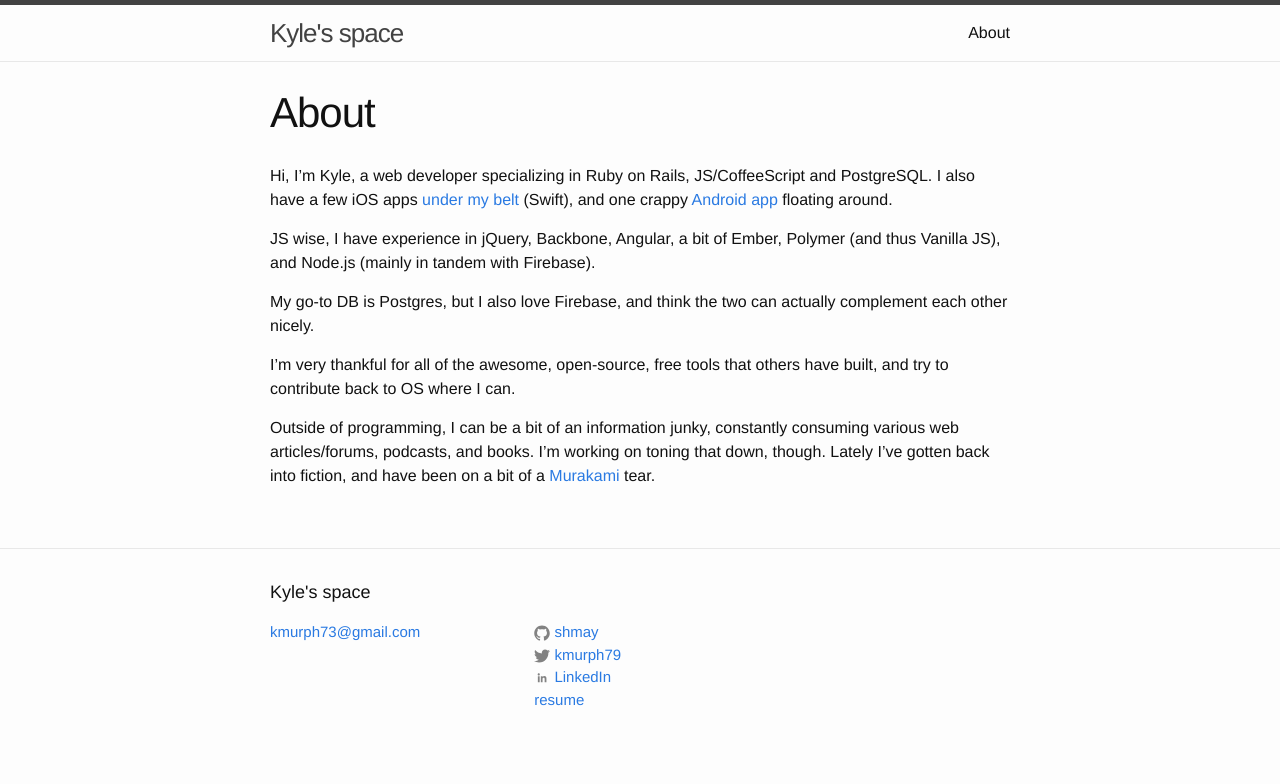
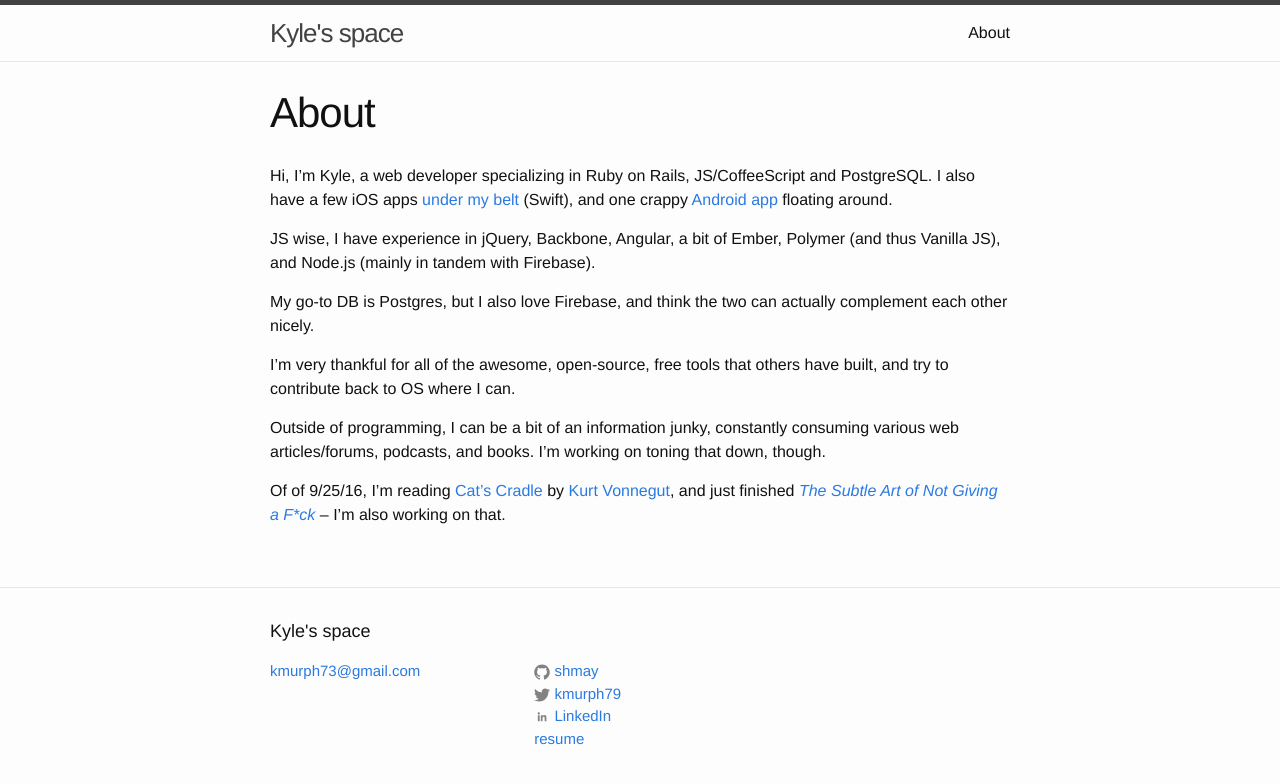
Before and after one commit to kmurph73/kmurph73.github.com, a Jekyll site: the page built from about.md, in a window 1280 px wide. Shown: the top 784 px of the page. Built offline with Jekyll 4.4.1, drawn with Linux system fonts in a browser that asks for light colours.

Commit message:
update about page

```diff
--- a/about.md
+++ b/about.md
@@ -13,8 +13,12 @@ My go-to DB is Postgres, but I also love Firebase, and think the two can actuall
 I'm very thankful for all of the awesome, open-source, free tools that others have built, and try to contribute back to OS where I can.
 
 Outside of programming, I can be a bit of an information junky, constantly consuming various web articles/forums, podcasts, and books.  I'm working on toning that down, though.
-Lately I've gotten back into fiction, and have been on a bit of a [Murakami][2] tear.
+
+Of of 9/25/16, I'm reading [Cat's Cradle][4] by [Kurt Vonnegut][6], and just finished [_The Subtle Art of Not Giving a F*ck_][5] -- I'm also working on that.
 
 [1]: https://itunes.apple.com/us/developer/kyle-murphy/id1025357486
 [2]: https://en.wikipedia.org/wiki/Haruki_Murakami
 [3]: https://play.google.com/store/apps/details?id=com.dudebro.kmurph.convoapp
+[4]: https://www.amazon.com/Cats-Cradle-Kurt-Vonnegut-ebook/dp/B003XRELGQ
+[5]: https://www.amazon.com/Subtle-Art-Not-Giving-Counterintuitive-ebook/dp/B019MMUA8S
+[6]: https://en.wikipedia.org/wiki/Kurt_Vonnegut
```
